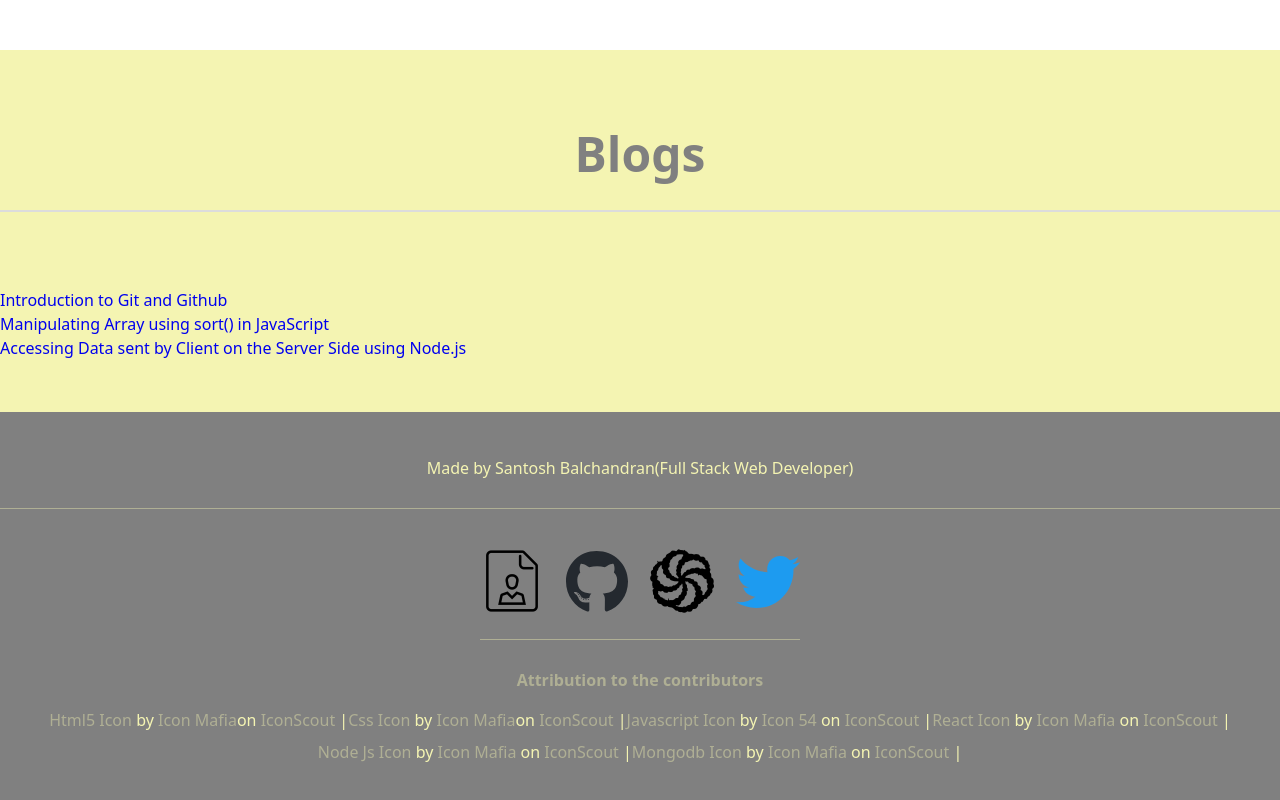
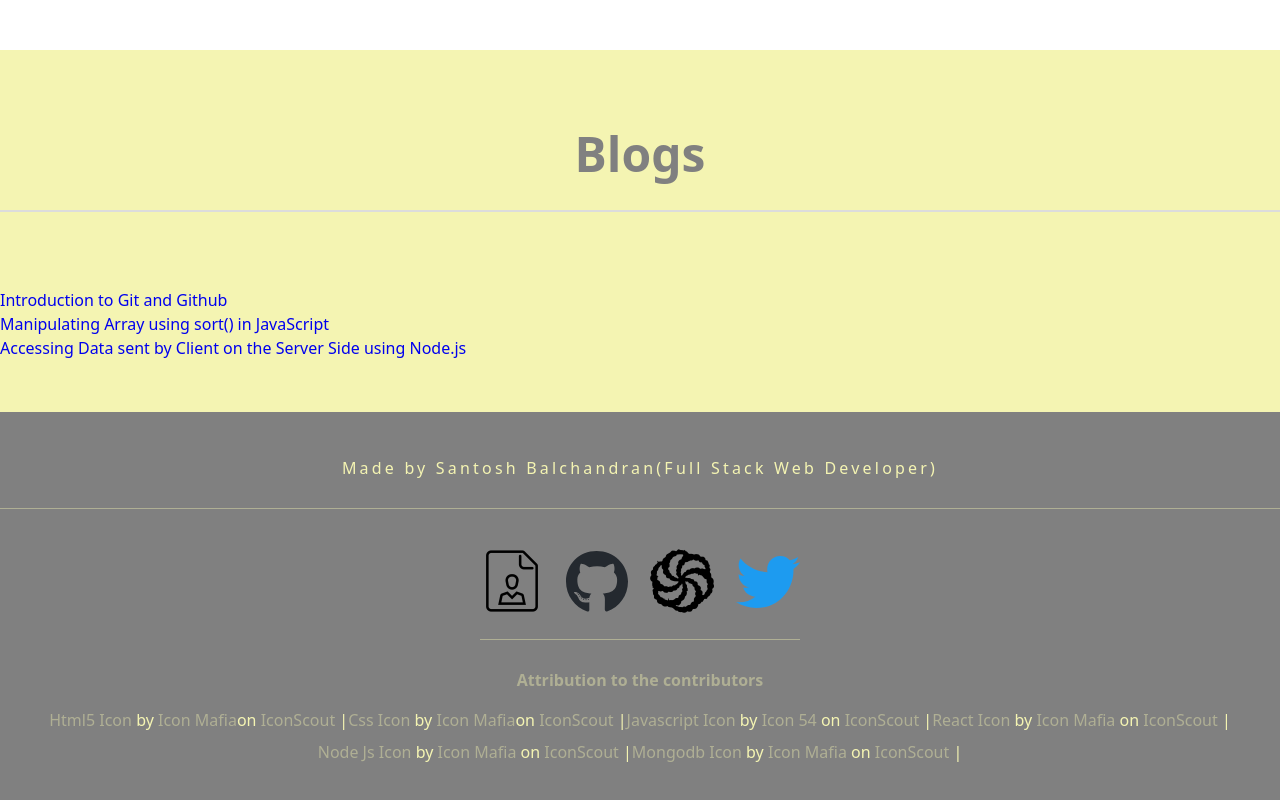
Before and after one commit to sanbal13/Portfolio, a React (Create React App) app: page / in a window 1280 px wide. Shown: the part 2018-2818 px from the top of the page. Built offline with nearby package versions, Linux system fonts and the light colour scheme.

Commit message:
Format primary footer

```diff
--- a/src/components/Footer.js
+++ b/src/components/Footer.js
@@ -6,7 +6,7 @@ export default function Footer() {
     <div className="footer padding-3rem">
     <div className="container">
     <div className="primary-footer">
-      <center>Made by Santosh Balchandran(Full Stack Web Developer)</center>
+      Made by Santosh Balchandran(Full Stack Web Developer)
       </div>
       <div className="connect-footer">
       <MyConnect />
--- a/src/components/style.css
+++ b/src/components/style.css
@@ -314,6 +314,8 @@ header li:hover .tooltip {
 .primary-footer {
   padding-bottom: 2rem;
   border-bottom: 1px solid rgba(244, 244, 178, .4);
+  font-weight: 300;
+  letter-spacing: .2rem;
 }
 .footer h4 {
   color:rgba(244, 244, 178, .4);
```
